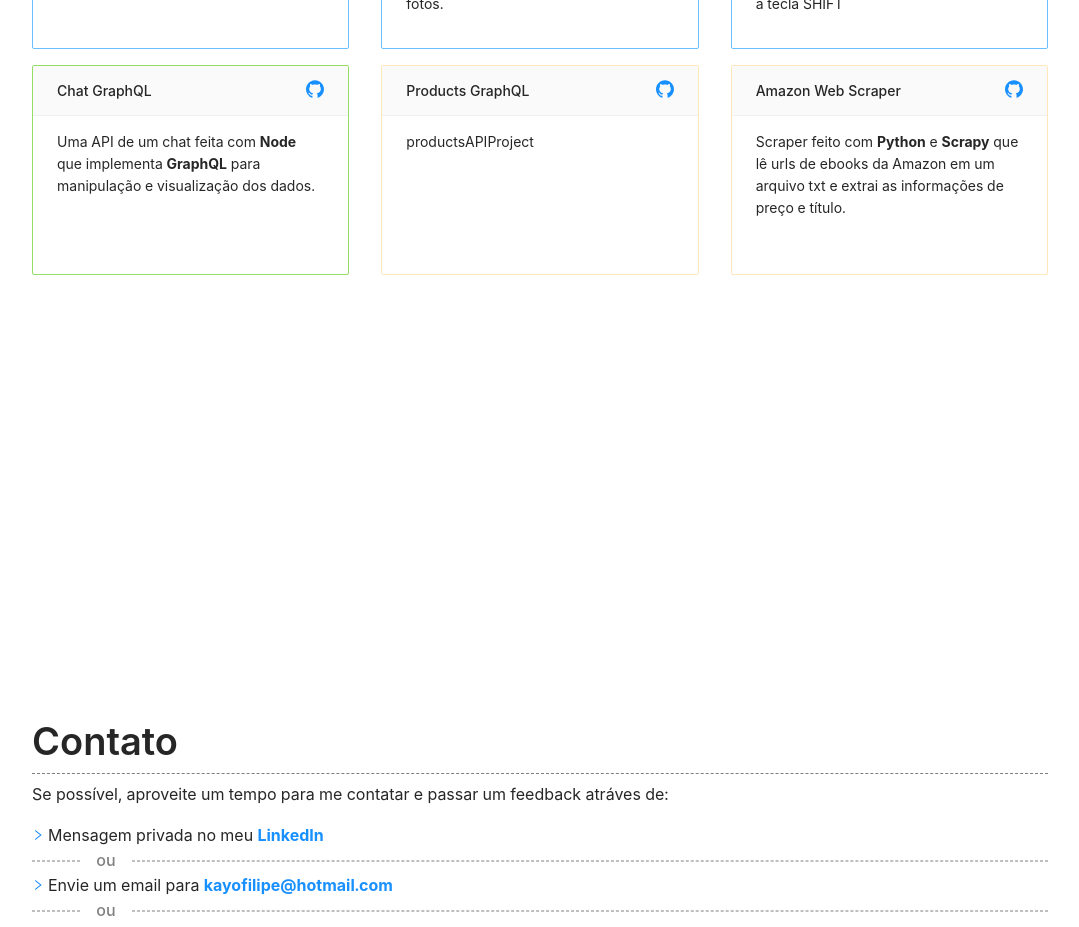
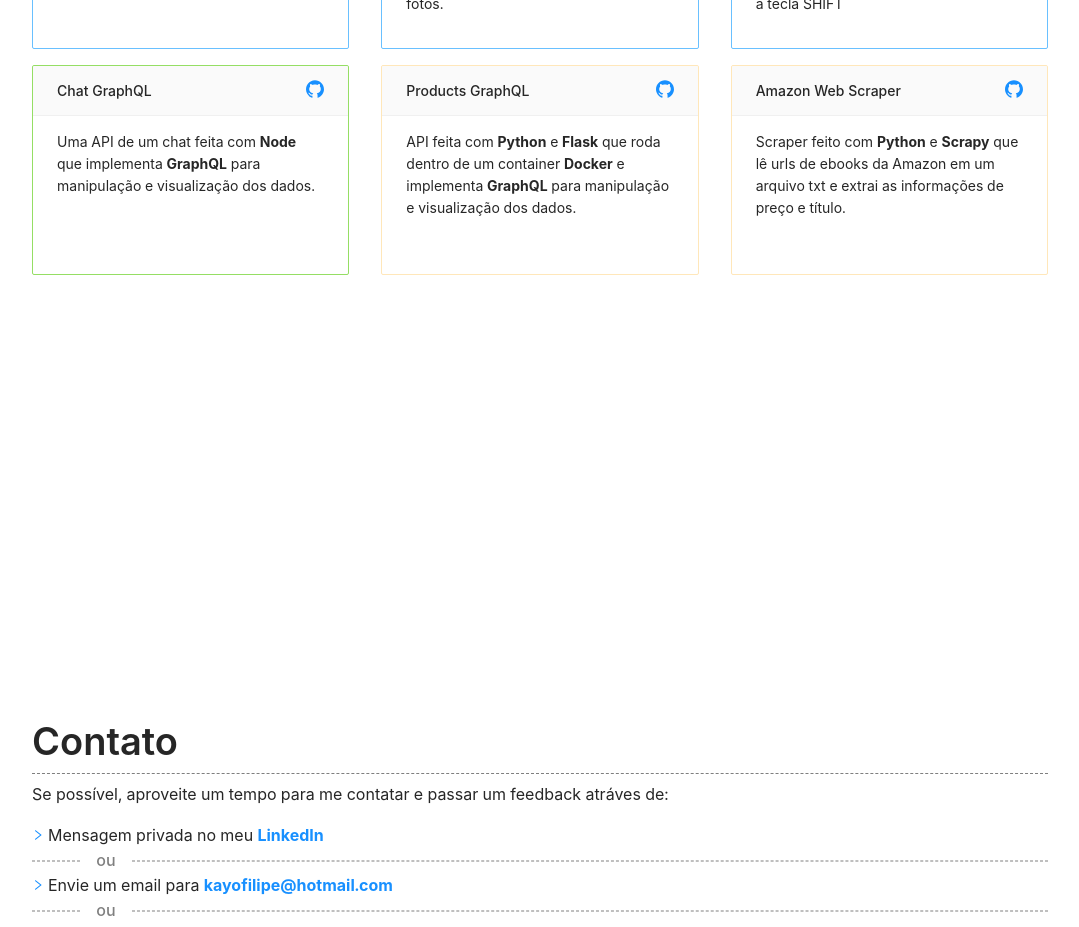
Before and after one commit to kafy11/my-portfolio, a Next.js app: page / in a window 1280 px wide. Shown: the part 2080-3007 px from the top of the page, without its empty margins (200-1279 px from the left). Built offline with nearby package versions, Linux system fonts and the light colour scheme.

Commit message:
Corrigido lang do projeto do python

```diff
--- a/src/locales/pt.js
+++ b/src/locales/pt.js
@@ -22,7 +22,7 @@ export const pt = {
     phpDev: 'Desenvolvimento PHP',
     phpTasks: 'Criação de webservices(Rest e Soap) e back-end para aplicações',
     privateMsg: 'Mensagem privada no meu ',
-    productsData: 'Uma API feita com <b>Python</b> e <b>Flask</b>, que roda dentro de um container <b>Docker</b>, e implementa <b>GraphQL</b> para manipulação e visualização dos dados.',
+    productsAPIProject: 'API feita com <b>Python</b> e <b>Flask</b> que roda dentro de um container <b>Docker</b> e implementa <b>GraphQL</b> para manipulação e visualização dos dados.',
     projects: 'Projetos',
     plsqlChallenge: 'Importador de arquivos dinâmicos com layouts definidos por views do banco',
     plsqlDev: 'Desenvolvimento PL/SQL',
```
